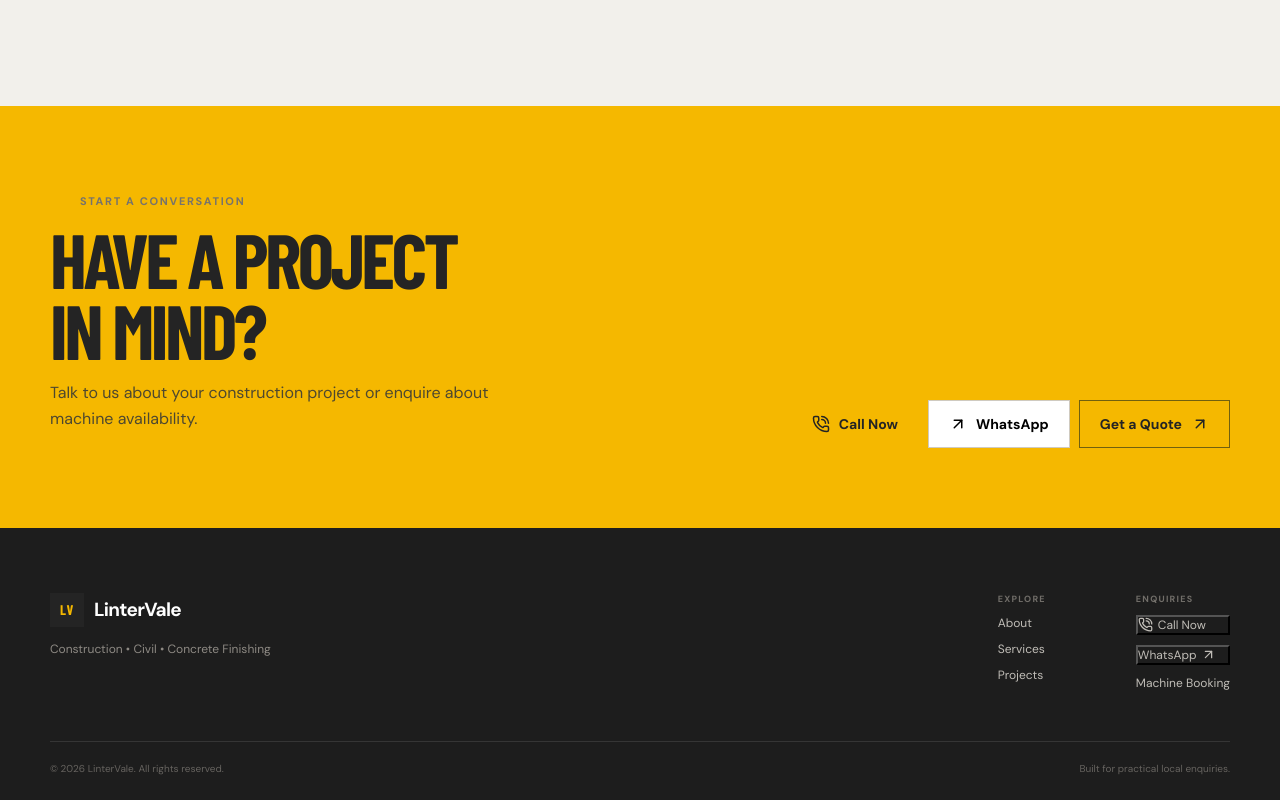
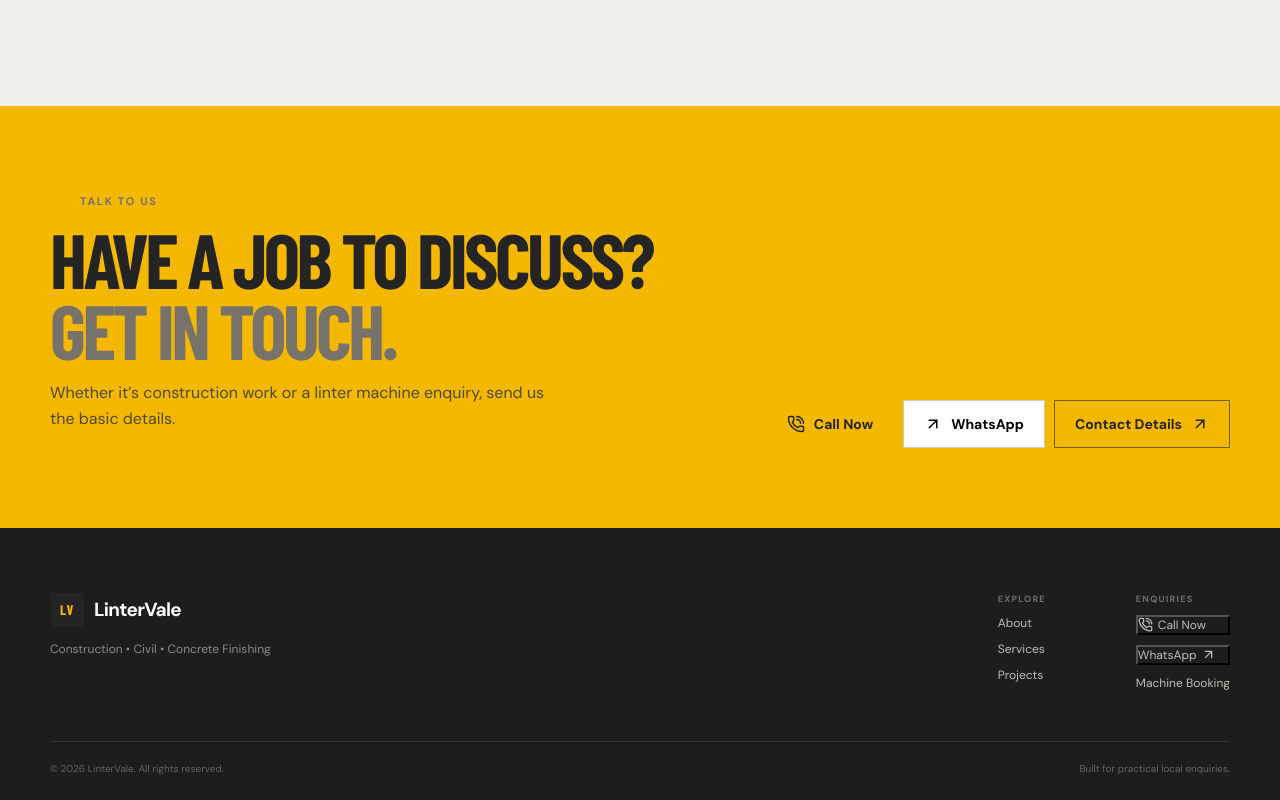
Before and after one commit to ojha-shubham/lintervale, a React (Vite) app: page /about in a window 1280 px wide. Shown: the part 1614-2414 px from the top of the page. Built offline with nearby package versions, Linux system fonts and the light colour scheme.

Commit message:
Refine LinterVale copy for natural business language

```diff
--- a/src/components/ContactCTA/ContactCTA.tsx
+++ b/src/components/ContactCTA/ContactCTA.tsx
@@ -6,52 +6,38 @@ import { useLanguage } from "../../context/LanguageContext";
 
 export default function ContactCTA() {
   const { language } = useLanguage();
-  const h = language === "hinglish";
+  const isHinglish = language === "hinglish";
+
   return (
     <section className="contact-cta">
       <div>
-        <span className="eyebrow">
-          {h ? "Baat shuru karein" : "Start a conversation"}
-        </span>
+        <span className="eyebrow">{isHinglish ? "Baat Karein" : "Talk to us"}</span>
         <h2>
-          {h ? (
-            <>
-              Koi Project
-              <br />
-              mind mein hai?
-            </>
-          ) : (
-            <>
-              Have a Project
-              <br />
-              in Mind?
-            </>
-          )}
+          {isHinglish ? <>Kaam ki requirement hai?<br /><em>Message karein.</em></> : <>Have a job to discuss?<br /><em>Get in touch.</em></>}
         </h2>
         <p>
-          {h
-            ? "Apne construction project ke baare mein baat karein ya machine availability poochhein."
-            : "Talk to us about your construction project or enquire about machine availability."}
+          {isHinglish
+            ? "Construction ka kaam ho ya linter machine chahiye ho, basic details bhej dein."
+            : "Whether it’s construction work or a linter machine enquiry, send us the basic details."}
         </p>
       </div>
+
       <div className="contact-cta__actions">
-        <Button onClick={callBusiness}>
-          <PhoneCall size={18} /> {h ? "Call Karein" : "Call Now"}
-        </Button>
+        <Button onClick={callBusiness}><PhoneCall size={18} /> {isHinglish ? "Call Karein" : "Call Now"}</Button>
         <Button
           variant="secondary"
           onClick={() =>
             openWhatsApp(
-              h
-                ? "Hello, mujhe construction project ke baare mein enquiry karni hai.\n\nName:\nProject Location:\nRequirement:"
-                : "Hello, I want to enquire about a construction project.\n\nName:\nProject Location:\nRequirement:",
+              isHinglish
+                ? "Namaste, mujhe construction work ke baare mein enquiry karni hai.\n\nNaam:\nLocation:\nKaam:\nDate:"
+                : "Hello, I want to enquire about construction work.\n\nName:\nLocation:\nWork required:\nDate:",
             )
           }
         >
           <ArrowUpRight size={18} /> WhatsApp
         </Button>
         <Button variant="ghost" to="/contact">
-          {h ? "Quote Lejiye" : "Get a Quote"} <ArrowUpRight size={18} />
+          {isHinglish ? "Contact Details" : "Contact Details"} <ArrowUpRight size={18} />
         </Button>
       </div>
     </section>
```
